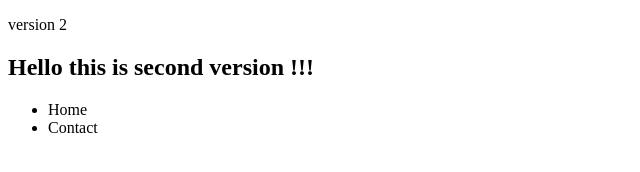
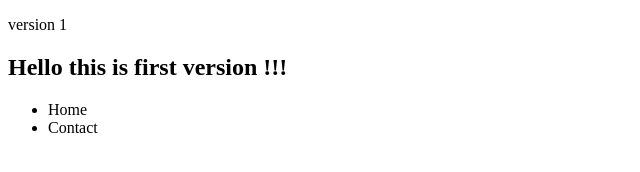
Before and after one commit to manmohanaeir1/first-project, a plain HTML site: page index.html in a window 1280 px wide. Shown: the full height of the page, 0-640 px from the left. Drawn offline with Linux system fonts and the light colour scheme.

Commit message:
old version

```diff
--- a/index.html
+++ b/index.html
@@ -7,8 +7,8 @@
     <title>git hub first project</title>
 </head>
 <body>
-    <p>version 2</p>
-    <h2>Hello this is second version !!!</h2>
+    <p>version 1</p>
+    <h2>Hello this is first version !!!</h2>
 
     <ul>
         <li>Home </li>
```
